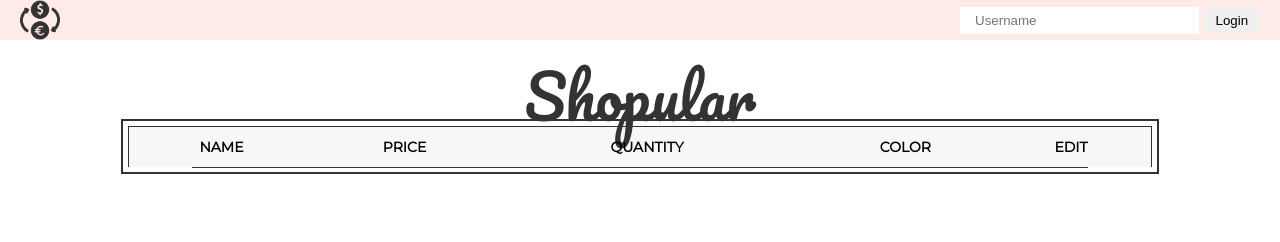
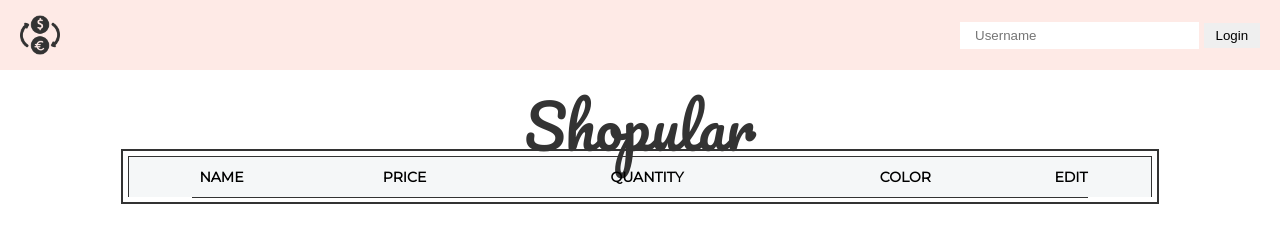
Before and after one commit to marshmalien/shopular, a website: page index.html in a window 1280 px wide. Drawn offline with nearby package versions, Linux system fonts and the light colour scheme; a web font is replaced by a local one.

Commit message:
Increase nav bar height and vertically align buttons

```diff
--- a/src/styles/partials/_nav.scss
+++ b/src/styles/partials/_nav.scss
@@ -4,6 +4,8 @@ nav {
   justify-content: space-between;
   background-color: rgb(254, 234, 230);
   padding: 0 20px;
+  height: 70px;
+  align-items: center;
   h3 {
     align-self: center;
     font-family: 'Crimson Text', serif;
```
Also changed, not shown: lib/styles/main.min.css.
